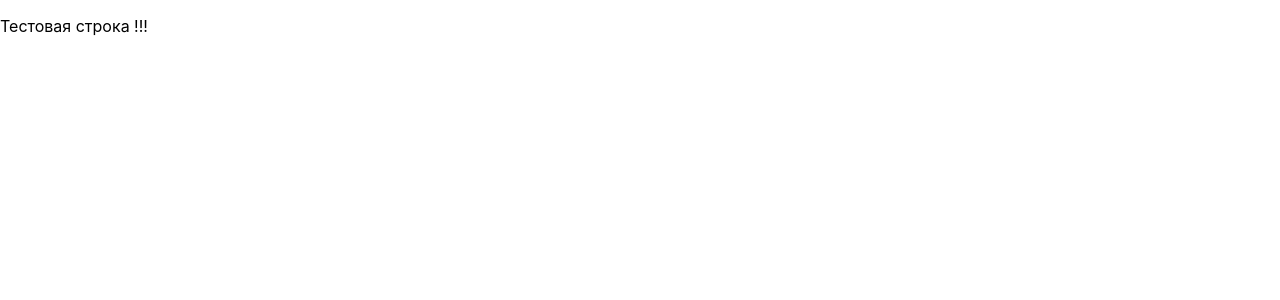
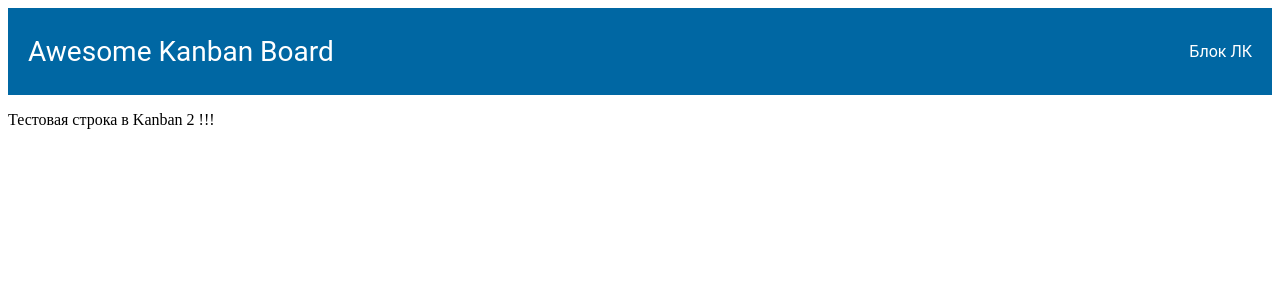
Before and after one commit to atebin/SF_kanban, a React (Create React App) app: page / in a window 1280 px wide. Shown: the top 300 px of the page. Built offline with nearby package versions, Linux system fonts and the light colour scheme.

Commit message:
SF_kanban - master: start of work

```diff
--- a/src/Components/App/App.js
+++ b/src/Components/App/App.js
@@ -1,76 +1,13 @@
 import React from 'react';
-import './App.css';
+import Kanban from '../Kanban/Kanban.js';
 
-class App extends React.Component {
+function App() {
 
-  	constructor() {
-    	super();
-
-    	this.state = {
-      		tasks: {},
-      		test: '',
-    	}
-  	}
-
-  	componentDidMount() {
-
-		let user = {};
-
-		// Проверяем localStorage
-
-		let jsonStorage = localStorage.getItem('appKanban_atebin');
-		//jsonStorage = null; // раскомментировать для записи в localStorage тестового значения
-
-		if (jsonStorage !== null) {
-			// Если в localStorage есть данные для приложения appKanban, считываем их
-			console.log('data from localStorage');
-
-			user = JSON.parse(jsonStorage);
-			console.log(user);
-		} else {
-			// Если в localStorage ничего нет, создаем тестовый массив
-
-			console.log('create test data!!!');
-
-			let tasks = {};
-
-			for (let i=1; i<=5; i++) {
-				let task = {};
-
-				task['task'] = 'task #' + i;
-				task['active'] = true;
-				task['status'] = 1;
-				task['date1'] = '2020/09/06';
-				task['date2'] = '';
-				task['date3'] = '';
-				task['date4'] = '';
-				task['detail'] = 'lorem  ipsum ...#' + i;
-
-				tasks['task ' + i] = task;
-			}
-			user['atebin'] = tasks;
-		}
-
-		// сохраняем текущее состояние
-		this.setState({ tasks: user });
-		localStorage.setItem('appKanban_atebin', JSON.stringify(user));
-  	}
-
-
-  render() {
-
-    return (
-      <div>
-        <header className="">
-          <p>
-            Тестовая строка !!!
-          </p>
-          <p>{ /*qwe.get('atebin')*/ }</p>
-        </header>
-      </div>
-    );
-  }
-
+	return (
+		<>
+			<Kanban />
+		</>
+	);
 }
 
 export default App;
--- /dev/null
+++ b/src/Components/Kanban/Kanban.js
@@ -0,0 +1,75 @@
+import React from 'react';
+import KanbanHeader from '../KanbanHeader/KanbanHeader';
+
+class Kanban extends React.Component {
+
+  	constructor() {
+    	super();
+
+    	this.state = {
+      		tasks: {},
+    	}
+  	}
+
+  	componentDidMount() {
+
+		let user = {};
+
+		// Проверяем localStorage
+
+		let jsonStorage = localStorage.getItem('appKanban_atebin');
+		//jsonStorage = null; // раскомментировать для записи в localStorage тестового значения
+
+		if (jsonStorage !== null) {
+			// Если в localStorage есть данные для приложения appKanban, считываем их
+			console.log('data from localStorage');
+
+			user = JSON.parse(jsonStorage);
+			console.log(user);
+		} else {
+			// Если в localStorage ничего нет, создаем тестовый массив
+
+			console.log('create test data!!!');
+
+			let tasks = {};
+			for (let i=1; i<=5; i++) {
+				let task = {};
+
+				task['task'] = 'task #' + i;
+				task['active'] = true;
+				task['status'] = 1;
+				task['date1'] = '2020/09/06';
+				task['date2'] = '';
+				task['date3'] = '';
+				task['date4'] = '';
+				task['detail'] = 'lorem  ipsum ...#' + i;
+
+				tasks['task ' + i] = task;
+			}
+			user['atebin'] = tasks;
+		}
+
+		// сохраняем текущее состояние
+		this.setState({ tasks: user });
+		localStorage.setItem('appKanban_atebin', JSON.stringify(user));
+  	}
+
+
+  render() {
+
+    return (
+      <div>
+          <KanbanHeader />
+        <header className="">
+          <p>
+            Тестовая строка в Kanban 2 !!!
+          </p>
+          <p>{ /*qwe.get('atebin')*/ }</p>
+        </header>
+      </div>
+    );
+  }
+
+}
+
+export default Kanban;
--- /dev/null
+++ b/src/Components/KanbanHeader/KanbanHeader.js
@@ -0,0 +1,17 @@
+import React from 'react';
+import '../../index.css';
+
+class KanbanHeader extends React.Component {
+
+    render() {
+
+        return (
+            <div className="kanban-header">
+                <h1 className="kanban-h1">Awesome Kanban Board</h1>
+                <div>Блок ЛК</div>
+            </div>
+        );
+    }
+}
+
+export default KanbanHeader;
--- a/src/index.css
+++ b/src/index.css
@@ -1,13 +1,49 @@
-body {
-  margin: 0;
-  font-family: -apple-system, BlinkMacSystemFont, 'Segoe UI', 'Roboto', 'Oxygen',
-    'Ubuntu', 'Cantarell', 'Fira Sans', 'Droid Sans', 'Helvetica Neue',
-    sans-serif;
-  -webkit-font-smoothing: antialiased;
-  -moz-osx-font-smoothing: grayscale;
-}
 
-code {
-  font-family: source-code-pro, Menlo, Monaco, Consolas, 'Courier New',
-    monospace;
-}
+	.kanban-h1{
+		font-family: Roboto;
+		font-style: normal;
+		font-weight: normal;
+		font-size: 28px;
+		line-height: 33px;
+	}
+
+/*   ///////////////////////////////////////////////////////////////////////////////////////////////////   */
+/*	Kanban - header, footer */
+
+	.kanban-header,
+	.kanban-footer{
+		background-color: #0067A3;
+		color: #fff;
+		font-family: Roboto;
+		font-style: normal;
+		font-weight: normal;
+
+		display: flex;
+		flex-direction: row;
+		justify-content: space-between;
+		align-items: center;
+	}
+
+	.kanban-header{
+		padding: 8px 20px;
+	}
+
+	.kanban-footer{
+		padding: 20px;
+		font-size: 18px;
+		line-height: 21px;
+	}
+
+
+/*   ///////////////////////////////////////////////////////////////////////////////////////////////////   */
+/*	Kanban - inner */
+
+	.kanban-inner{
+		background-color: #0079BF;
+	}
+
+/*   ///////////////////////////////////////////////////////////////////////////////////////////////////   */
+
+
+
+/*   ///////////////////////////////////////////////////////////////////////////////////////////////////   */
```
Also changed, not shown: src/Components/KanbanFooter/KanbanFooter.js (added).
